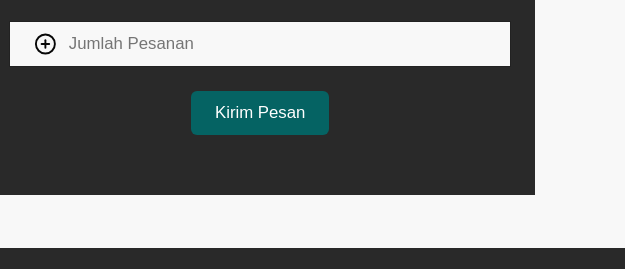
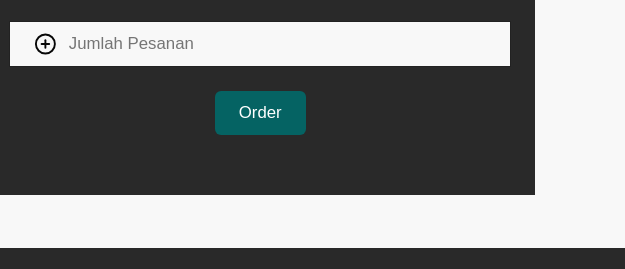
Before and after one commit to saiisoku/prestasi-stationery, a plain HTML site: page index.html in a window 1280 px wide. Shown: the part 4004-4273 px from the top of the page, 655-1280 px from the left. Drawn offline with nearby package versions, Linux system fonts and the light colour scheme.

Commit message:
Update index.html

```diff
--- a/index.html
+++ b/index.html
@@ -159,7 +159,7 @@
             <i data-feather="plus-circle"></i>
             <input type="text" placeholder="Jumlah Pesanan" />
           </div>
-          <button type="submit" class="btn">Kirim Pesan</button>
+          <button type="submit" class="btn">Order</button>
         </form>
       </div>
     </section>
```
